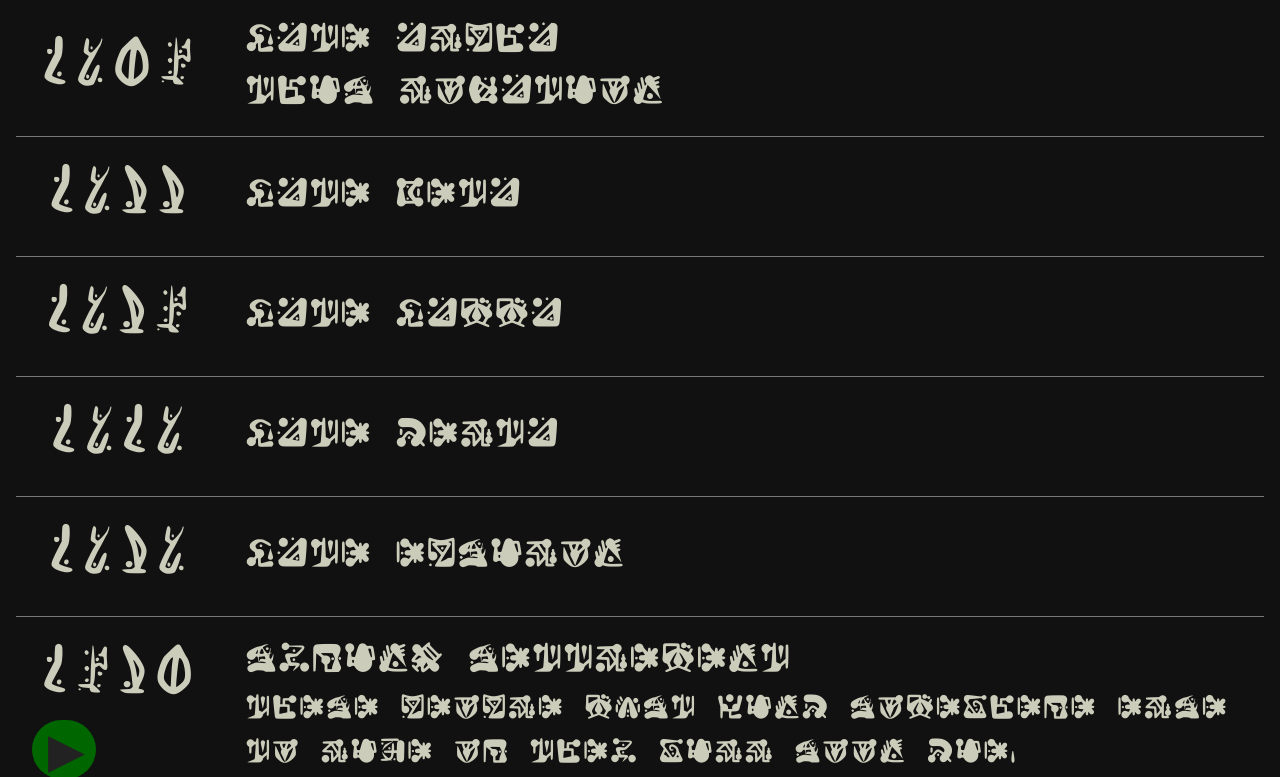
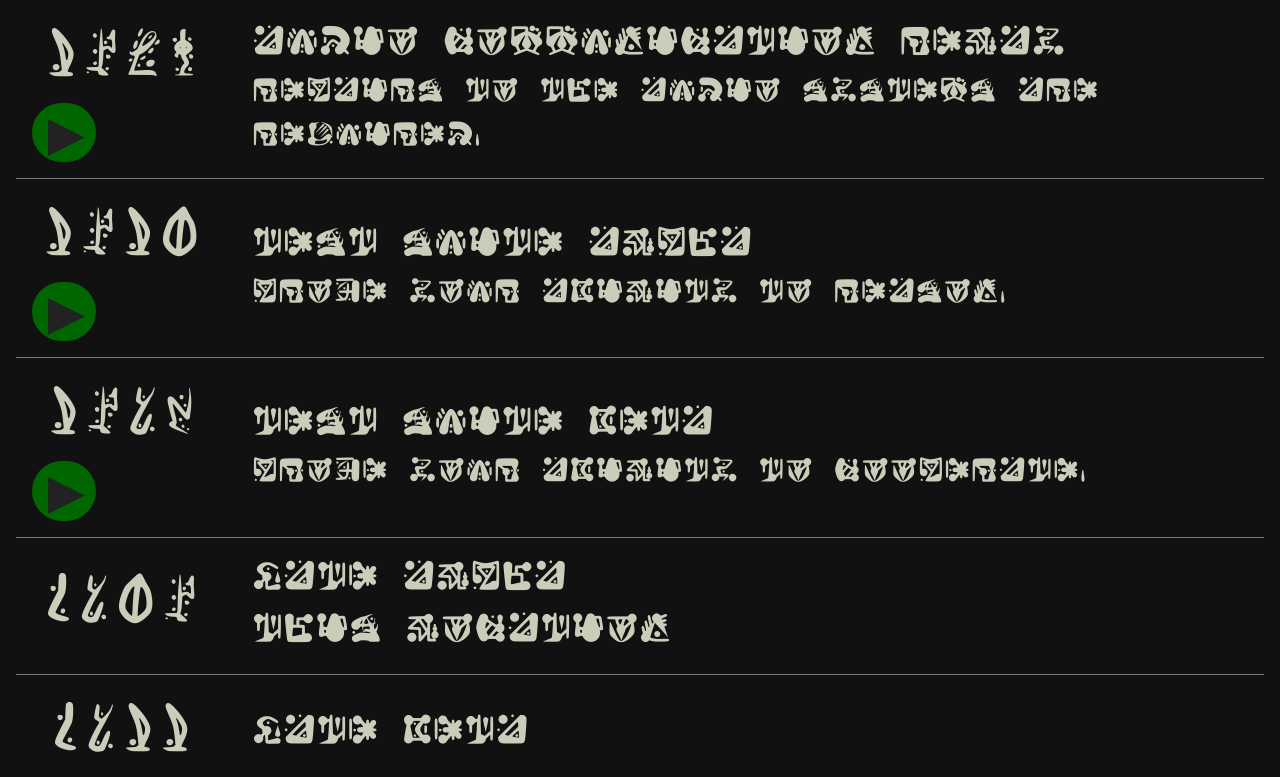
Before and after one commit to indefinitedevil/aztlan-console, a PHP site: page /rings.php in a window 1280 px wide. Shown: the top 777 px of the page. Run offline with PHP 8.4, Linux system fonts and the light colour scheme.

Commit message:
more audio files

```diff
--- a/rings.php
+++ b/rings.php
@@ -3,6 +3,51 @@ include('header.php');
 ?>
 <div class="scroll">
 <?php
+$trials1 = [
+	[
+		'code' => 1796,
+		'name' => 'Audio Communication Relay',
+		'info' => 'Repairs to the audio systems are required.',
+        'audio' => '1796',
+	],
+	[
+		'code' => 1710,
+		'name' => 'Test Suite Alpha',
+		'info' => 'Prove your ability to reason.',
+        'audio' => '1710',
+	],
+	[
+		'code' => 1735,
+		'name' => 'Test Suite Beta',
+		'info' => 'Prove your ability to cooperate.',
+        'audio' => '1735',
+	],
+];
+//$trials1 = [];
+$trials2 = [
+	[
+		'code' => 1796,
+		'name' => 'Audio Communication Relay',
+		'info' => 'Repairs to the audio systems are required.',
+        'audio' => '1796',
+	],
+	[
+		'code' => 1710,
+		'name' => 'Test Suite Alpha',
+		'info' => 'Prove your ability to reason.',
+        'audio' => '1710',
+	],
+	[
+		'code' => 1735,
+		'name' => 'Test Suite Beta',
+		'info' => 'Prove your ability to cooperate.',
+        'audio' => '1735',
+	],
+];
+$trials2 = [];
+$trials3 = [];
+$trials4 = [];
+$trials5 = [];
 $locations = [
 	[
 		'code' => 2307,
@@ -47,18 +92,26 @@ $locations = [
 		'info' => 'Contains the vaccine for the disease contracted by the crew.',
         'audio' => 'medical',
 	],
+];
+$locations = array_merge(
+	$trials1,
+	$trials2,
+	$trials3,
+	$trials4,
+	$trials5,
+	$locations,
+);
+$stasis = [
 	[
 		'code' => 1125,
 		'name' => 'Primary Stasis Chamber',
 		'info' => 'Systems reduced to minimum capacity. Requires repair.',
-		'lock' => true,
         'audio' => 'stasis1',
 	],
 	[
 		'code' => 1121,
 		'name' => 'Secondary Stasis Chamber',
 		'info' => 'Systems reduced to minimum capacity. Requires repair.',
-		'lock' => true,
         'audio' => 'stasis2',
 	],
 	[
@@ -67,13 +120,8 @@ $locations = [
 		'info' => 'Controls power for the stasis chambers. Currently damaged. Requires repair.',
         'audio' => 'stasis3',
 	],
-	[
-		'code' => 1341,
-		'name' => 'Communications Laboratory',
-		'info' => 'This area has previously been ransacked.',
-        'audio' => 'comms',
-	],
 ];
+//$locations = $stasis;
 locations($locations);
 ?>
 <?php
```
Also changed, not shown: 3 other files.
